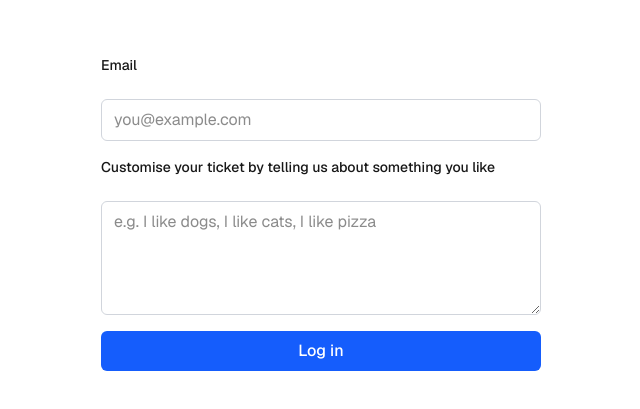
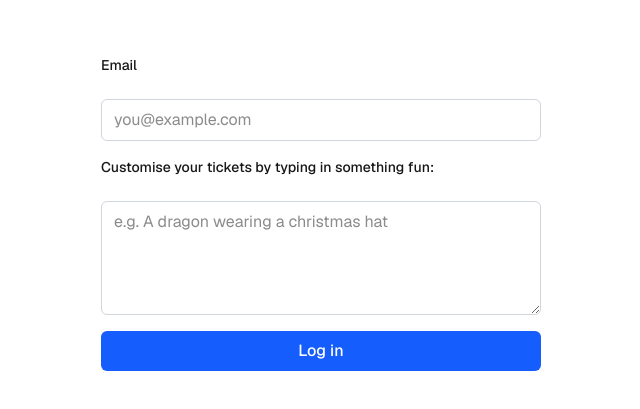
Before and after one commit to blackscorpionster/rubits, a Next.js app: page / in a window 1280 px wide. Shown: the part 187-596 px from the top of the page, without its empty margins (319-959 px from the left). Built offline with nearby package versions, Linux system fonts and the light colour scheme; a web font is replaced by a local one.

Commit message:
Improved ai placeholder

```diff
--- a/src/app/page.tsx
+++ b/src/app/page.tsx
@@ -21,16 +21,16 @@ const Home: React.FC = () => {
 		}
 
 		try {
-			const response = await fetch('/api/generate-image', {
-				method: 'POST',
+			const response = await fetch("/api/generate-image", {
+				method: "POST",
 				headers: {
-					'Content-Type': 'application/json',
+					"Content-Type": "application/json",
 				},
 				body: JSON.stringify({ prompt }),
 			});
 
 			if (!response.ok) {
-				throw new Error('Failed to generate image');
+				throw new Error("Failed to generate image");
 			}
 
 			const data = await response.json();
@@ -83,7 +83,7 @@ const Home: React.FC = () => {
 				player = await response.json();
 			}
 
-			if (typeof window !== 'undefined') {
+			if (typeof window !== "undefined") {
 				localStorage.setItem("playerId", player.id);
 
 				try {
@@ -130,12 +130,12 @@ const Home: React.FC = () => {
 							className="w-full px-3 py-2 border border-gray-300 rounded-md focus:outline-none focus:ring-2 focus:ring-blue-500"
 						/>
 						<label htmlFor="email" className="block text-sm font-medium mb-2">
-							Customise your ticket by telling us about something you like
+							Customise your tickets by typing in something fun:
 						</label>
 						<textarea
 							id="aiprompt"
 							name="aiprompt"
-							placeholder="e.g. I like dogs, I like cats, I like pizza"
+							placeholder="e.g. A dragon wearing a christmas hat"
 							className="w-full px-3 py-2 border border-gray-300 rounded-md focus:outline-none focus:ring-2 focus:ring-blue-500"
 							rows={4}
 							cols={50}
```
